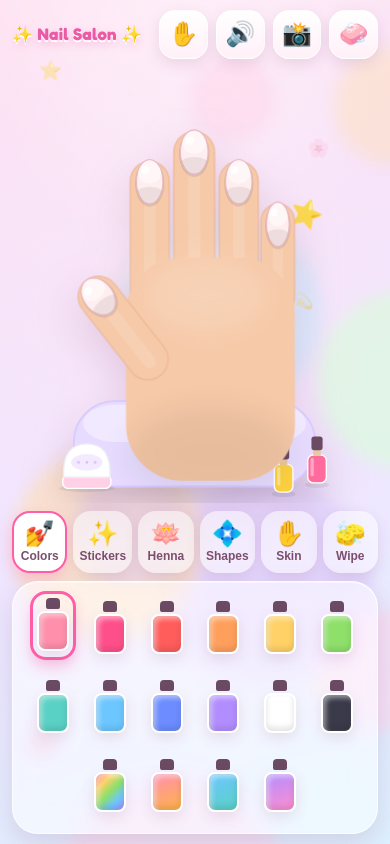
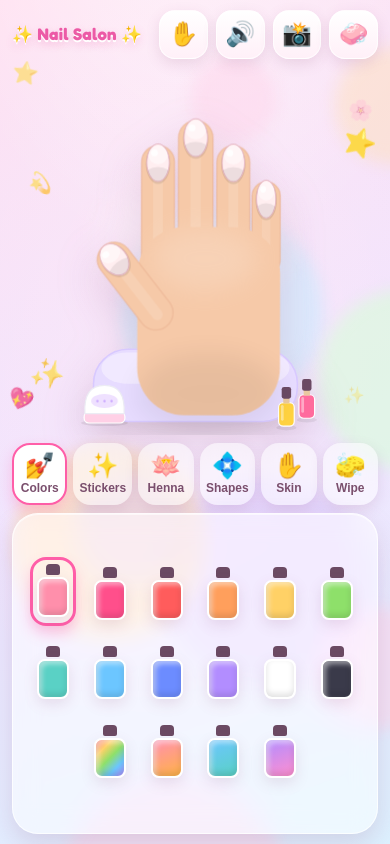
Before and after one commit to minormending/nail-salon, a plain HTML site: page index.html in a window 390 px wide. Both pictures are taken after a click on the button "Start". Drawn offline with Linux system fonts and the light colour scheme.

Commit message:
fix: stop the tray shoving the hand about, and the palm eating a bottle
A design pass over real screenshots, at 1280x800 and on a phone, across
every tab and both surfaces.

The salon scene's yellow bottle stood at x=256. The palm rect runs to
x=268 and is drawn after the scene, so it sliced the bottle's cap on the
diagonal and left a stray dark wedge floating beside the hand. Both
bottles now stand clear of it.

The tray was sized by whatever the open tab happened to hold: 92px for
five nail shapes, 226px for sixteen colours. The stage took the
remainder, so the hand grew and shrank by half as you switched tools and
the nail you were reaching for moved out from under your finger. One
height for every tab now, with the Colors tab given the one extra row
its sixteen bottles need -- they used to be sliced through the middle at
the panel's edge with nothing to say the panel scrolled. Where they
still cannot fit, a fade on the bottom edge says so.

On a wide screen the panel was a full-bleed band around a huddle of
centred options, and "Fill it all" stretched to 1240px because the
column stretched its children. It is capped at the tab row's width now
and the button sizes to its own text.

The background twinkles were scattered anywhere, which meant on top of
the landing copy, behind the hand as half a star poking out from between
two fingers, and -- the tray being frosted glass -- seemingly printed on
the "Colors" label. They keep to the side gutters now.

Co-Authored-By: Claude Opus 5 <noreply@anthropic.com>

```diff
--- a/css/styles.css
+++ b/css/styles.css
@@ -281,16 +281,26 @@ body {
   box-shadow: 0 6px 14px rgba(255, 94, 168, 0.28);
 }
 
-/* The options panel — scrolls inside itself so it never crowds the hand */
+/* The options panel — scrolls inside itself so it never crowds the hand.
+   `safe center` centres the options when they fit and falls back to the top
+   edge when they do not, so a scrolling panel never hides its first row. */
 .panel {
   display: flex;
   flex-wrap: wrap;
-  justify-content: center;
-  align-content: flex-start;
+  justify-content: safe center;
+  align-content: safe center;
   gap: 10px;
   padding: 12px 10px;
-  min-height: 92px;
+  /* A floor, so a one-row panel doesn't hand the stage 90px more than a
+     three-row one and resize the hand every time you change tool. */
+  min-height: 150px;
   max-height: 34vh;
+  /* On a wide screen the tray would otherwise be a full-bleed band around a
+     huddle of centred options. Match the tab row above it: 6 tabs at 96px
+     plus five 6px gaps. */
+  max-width: 606px;
+  margin-inline: auto;
+  width: 100%;
   overflow-y: auto;
   overscroll-behavior: contain;
   -webkit-overflow-scrolling: touch;
@@ -301,8 +311,17 @@ body {
   border-radius: 26px;
   box-shadow: var(--shadow), inset 0 1px 0 rgba(255, 255, 255, 0.6);
 }
-.panel-stickers { flex-direction: column; align-content: center; }
-.panel-henna { flex-direction: column; align-content: center; }
+/* More options below the fold. Without this the last row is sliced through the
+   middle at the panel's edge and reads as broken rather than as "scroll on". */
+.panel.has-more {
+  -webkit-mask-image: linear-gradient(to bottom, #000 calc(100% - 26px), transparent 100%);
+          mask-image: linear-gradient(to bottom, #000 calc(100% - 26px), transparent 100%);
+}
+
+/* `align-items: center` matters: without it the column stretches its children
+   to the full width, which turned "Fill it all" into a 1240px button. */
+.panel-stickers { flex-direction: column; align-content: center; align-items: center; }
+.panel-henna { flex-direction: column; align-content: center; align-items: center; }
 .henna-hint {
   width: 100%;
   text-align: center;
@@ -324,7 +343,10 @@ body {
 .opt:active { transform: scale(0.9); }
 .opt.sel { border-color: var(--ring); }
 
-/* Polish bottle (colour picker) — sized so all colours fit without scrolling */
+/* Polish bottle (colour picker). Sixteen of these take three rows on a phone,
+   which is why the Colors panel is given a little more height than the rest —
+   see the portrait media query. Where they still do not fit (a phone held
+   sideways), `.panel.has-more` fades the bottom edge. */
 .opt.bottle {
   width: clamp(42px, 12vw, 54px);
   display: flex;
@@ -388,11 +410,13 @@ body {
   display: flex;
   flex-wrap: wrap;
   justify-content: center;
-  gap: 10px;
+  gap: 8px;
 }
+/* 12.5vw, not 14vw: at 14vw a six-sticker pack wrapped 5 + 1 on a phone and
+   left an orphan centred on its own row. Still well past the 24px tap floor. */
 .opt.tool {
-  width: clamp(52px, 14vw, 62px);
-  height: clamp(52px, 14vw, 62px);
+  width: clamp(48px, 12.5vw, 62px);
+  height: clamp(48px, 12.5vw, 62px);
   display: grid;
   place-items: center;
   border-radius: 18px;
@@ -538,6 +562,20 @@ body {
   .title { font-size: clamp(18px, 3.2vw, 42px); }
 }
 
+/* Portrait phones: hold the tray at one height for every tab.
+   Sized by its content it ran 92px (Shapes) to 226px (Colors), which handed
+   the stage 417px on one tab and 284px on another — the hand grew and shrank
+   by half as you switched tools, and a nail you were aiming at moved out from
+   under your finger. One height keeps it still. */
+@media (orientation: portrait) and (max-width: 560px) {
+  .panel { height: 34vh; max-height: 34vh; }
+  /* Sixteen bottles need one row more than any other tab. Four extra vh buys
+     that row, so every colour is reachable without a scroll no five-year-old
+     is going to discover. It costs the stage 27px — the only tab that moves
+     the hand at all, and by a tenth of what the old layout did. */
+  .panel-colors { height: 38vh; max-height: 38vh; }
+}
+
 /* Short landscape (a phone turned sideways): move the tray to the side so the
    hand keeps its height, and let the options panel scroll within its column. */
 @media (orientation: landscape) and (max-height: 600px) {
--- a/js/game.js
+++ b/js/game.js
@@ -551,8 +551,11 @@
     el("rect", { x: 30, y: 360, width: 260, height: 92, rx: 44, fill: "#e7dcff", stroke: "#d8c9ff", "stroke-width": 2 }, g);
     el("rect", { x: 40, y: 364, width: 240, height: 40, rx: 34, fill: "#f4eeff", opacity: 0.75 }, g);
     buildLamp(g, 44, 452);
-    buildBottle(g, 292, 448, "#ff6b9d");
-    buildBottle(g, 256, 458, "#ffd23f");
+    // Clear of the palm. The hand is drawn after the scene, and its rect runs
+    // to x=268 -- a bottle any further left has its cap sliced off by the
+    // palm and survives as a stray dark wedge.
+    buildBottle(g, 302, 448, "#ff6b9d");
+    buildBottle(g, 276, 458, "#ffd23f");
   }
 
   /* ---- Nails --------------------------------------------- */
@@ -1171,6 +1174,16 @@
     return b;
   }
 
+  // Fade the panel's bottom edge while there is more below it, so a clipped
+  // last row of bottles reads as "keep scrolling" instead of as broken.
+  function markScrollable() {
+    const more = panelEl.scrollHeight - panelEl.clientHeight > 2
+              && panelEl.scrollTop + panelEl.clientHeight < panelEl.scrollHeight - 2;
+    panelEl.classList.toggle("has-more", more);
+  }
+  panelEl.addEventListener("scroll", markScrollable, { passive: true });
+  addEventListener("resize", markScrollable);
+
   function renderPanel() {
     panelEl.innerHTML = "";
     panelEl.className = "panel panel-" + currentCategory;
@@ -1273,6 +1286,7 @@
       hint.appendChild(txt);
       panelEl.appendChild(hint);
     }
+    markScrollable();
   }
   function markSel(btn) {
     [...btn.parentElement.children].forEach((c) => c.classList.remove("sel"));
@@ -1385,12 +1399,19 @@
       bd.appendChild(b);
     }
     const glyphs = ["✨", "⭐", "💖", "🌸", "💫"];
+    // Twinkles are wallpaper, so keep them in the side gutters. Scattered
+    // across the whole screen they land where the content is: behind the hand
+    // (half a star pokes out from between two fingers), behind the frosted
+    // tray (a star reads as printed on the "Colors" label), and on the landing
+    // copy, where the text column is nearly the full width of a phone.
+    const GUTTERS = [[2, 9], [82, 90]]; // left/right bands, in % of the viewport
     for (let i = 0; i < 7; i++) {
       const t = document.createElement("div");
       t.className = "twinkle";
       t.textContent = glyphs[i % glyphs.length];
-      t.style.left = (rand() * 94 + 3).toFixed(1) + "%";
-      t.style.top = (rand() * 90 + 3).toFixed(1) + "%";
+      const [from, to] = GUTTERS[i % GUTTERS.length];
+      t.style.left = (from + rand() * (to - from)).toFixed(1) + "%";
+      t.style.top = (rand() * 44 + 5).toFixed(1) + "%"; // above the tray
       t.style.fontSize = (14 + rand() * 20).toFixed(0) + "px";
       t.style.setProperty("--dur", (3 + rand() * 3).toFixed(1) + "s");
       t.style.animationDelay = (rand() * 3).toFixed(1) + "s";
```
